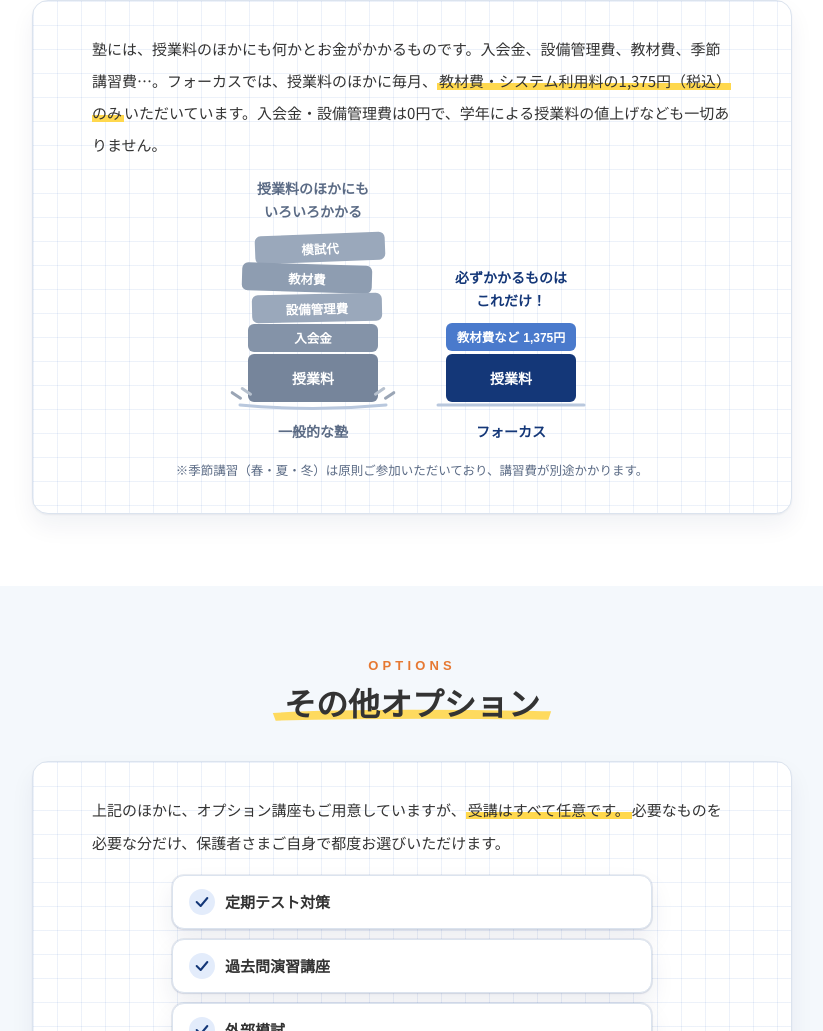
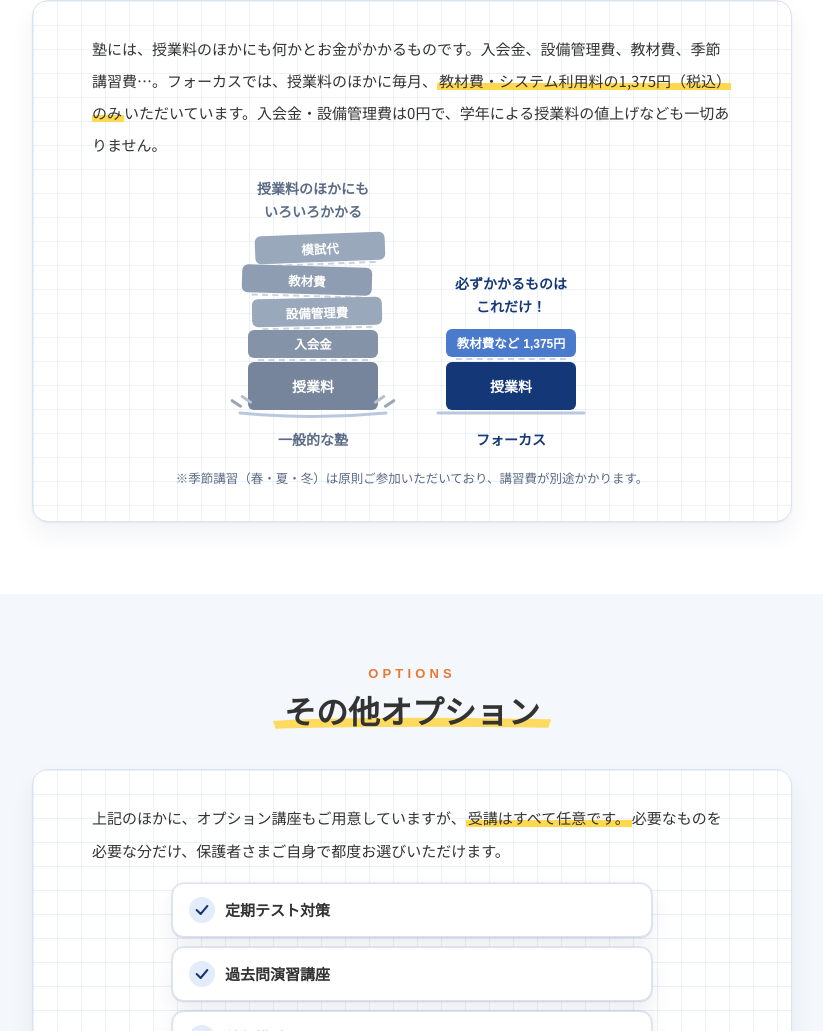
Before and after one commit to focus584jp/website, an Astro site: page /website/price in a window 1280 px wide. Shown: the part 1379-2410 px from the top of the page, without its empty margins (228-1051 px from the left). Built offline with nearby package versions, Linux system fonts and the light colour scheme; Astro itself is replaced by a stand-in of ours; a web font is replaced by a local one.

Commit message:
積み木の段の間に薄い点線の継ぎ目を追加（費目が1つずつ積み重なる感じを強調）
Co-Authored-By: Claude Fable 5 <noreply@anthropic.com>
Claude-Session: https://claude.ai/code/session_01DCn8WkNd8FivMrs4ovGY3b

```diff
--- a/src/pages/price.astro
+++ b/src/pages/price.astro
@@ -169,10 +169,16 @@ const options = ['定期テスト対策', '過去問演習講座', '外部模試
   .stk-col { display: flex; flex-direction: column; align-items: center; justify-content: flex-end; }
   .stk-cap { font-family: var(--font-round); font-size: 14px; font-weight: 800; color: var(--muted); margin: 0 0 10px; line-height: 1.65; text-align: center; }
   .stk-cap.ok { color: var(--navy); }
-  .tower { display: flex; flex-direction: column; justify-content: flex-end; align-items: center; gap: 3px; }
+  .tower { display: flex; flex-direction: column; justify-content: flex-end; align-items: center; gap: 5px; }
   .blk {
+    position: relative;
     width: 130px; border-radius: 6px; color: #fff; display: flex; align-items: center; justify-content: center; gap: 4px;
     font: 800 12.5px var(--font-round); height: 28px;
+  }
+  /* 段の継ぎ目: 薄い点線（費目が1つずつ積み重なっている感じを出す） */
+  .blk:not(.base)::after {
+    content: ""; position: absolute; left: 10px; right: 10px; bottom: -3.5px;
+    border-top: 2px dashed #C9D3E0;
   }
   .blk small { font-size: 12px; font-weight: 800; opacity: 1; }
   .blk.base { height: 48px; font-size: 14px; }
@@ -181,7 +187,8 @@ const options = ['定期テスト対策', '過去問演習講座', '外部模試
   .blk.o3 { transform: translateX(4px) rotate(-1.2deg); }
   .blk.o4 { transform: translateX(-4px) rotate(.8deg); }
   /* 重さの表現（✗側のみ） */
-  .tower.ng { gap: 2px; }
+  .tower.ng { gap: 4px; }
+  .tower.ng .blk:not(.base)::after { bottom: -3px; }
   .blk.press { position: relative; }
   .blk.press::before, .blk.press::after {
     content: ""; position: absolute; bottom: 5px; width: 13px; height: 2.5px; border-radius: 2px; background: #9AA5B5;
```
